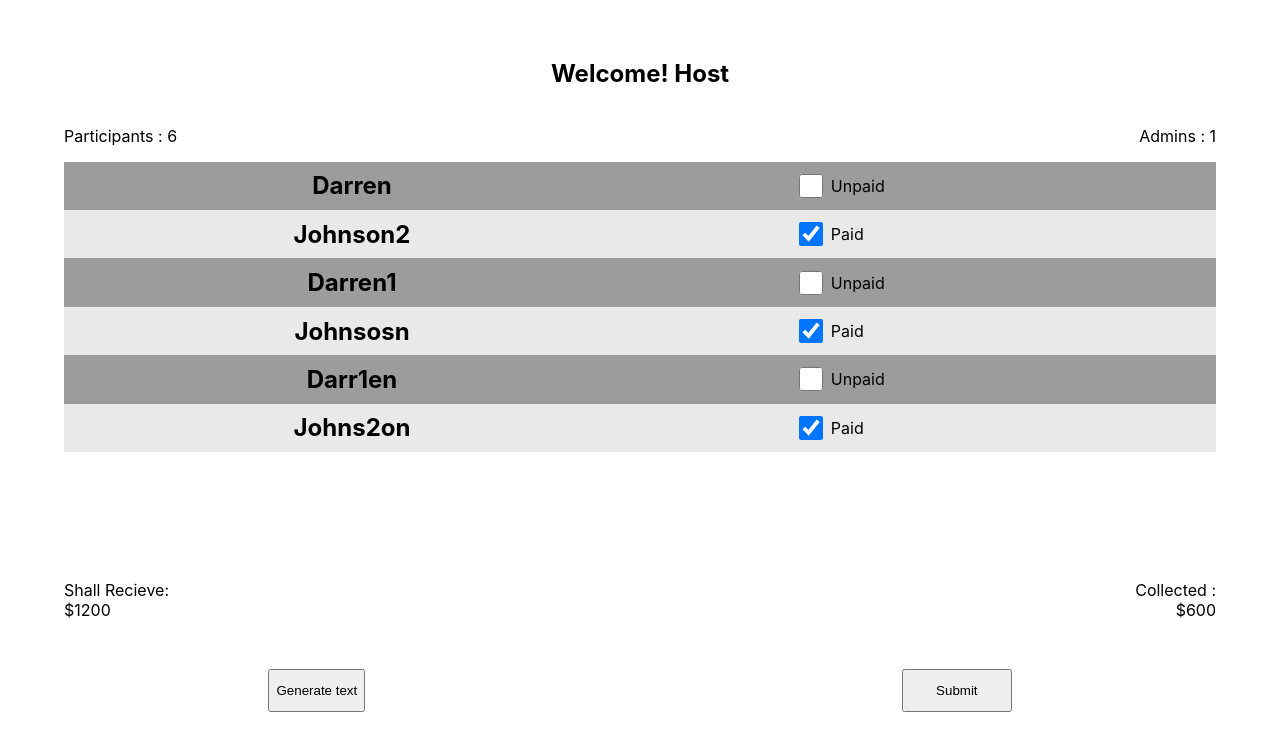
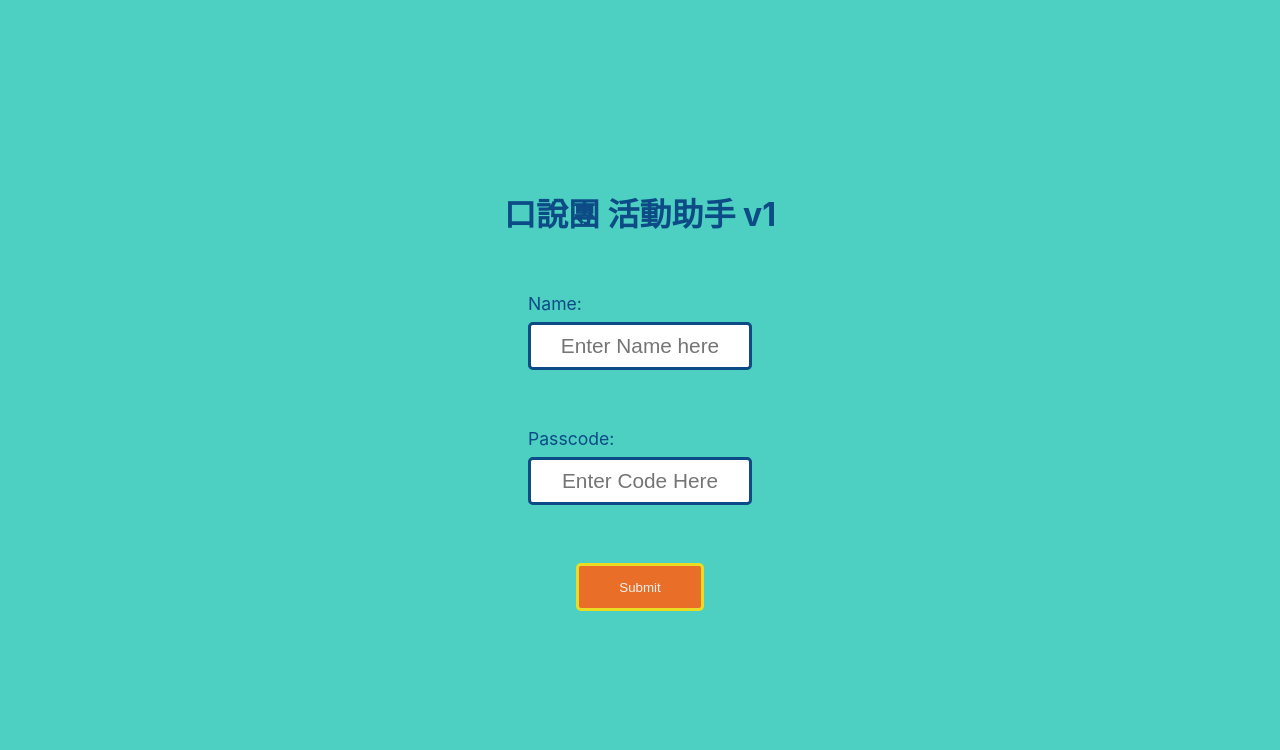
Before and after one commit to yangyangisyou/justpeak_event_helper, a React (Create React App) app: page / in a window 1280 px wide. Shown: the top 750 px of the page. Built offline with nearby package versions, Linux system fonts and the light colour scheme.

Commit message:
justspeak Vol 1

```diff
--- a/package.json
+++ b/package.json
@@ -11,6 +11,7 @@
     "@types/react": "^17.0.3",
     "@types/react-dom": "^17.0.2",
     "@types/uuid": "^8.3.0",
+    "axios": "^0.21.1",
     "react": "^17.0.1",
     "react-dom": "^17.0.1",
     "react-scripts": "4.0.3",
--- a/src/App.css
+++ b/src/App.css
@@ -32,6 +32,7 @@ ol[class] {
 }
 
 .App {
+  background-color: #4dcfc2;
   height: 100vh;
   display: -webkit-box;
   display: -ms-flexbox;
@@ -57,7 +58,7 @@ ol[class] {
 }
 
 .Landing__form {
-  height: 25rem;
+  height: 30rem;
   display: -webkit-box;
   display: -ms-flexbox;
   display: flex;
@@ -72,6 +73,10 @@ ol[class] {
           align-items: center;
 }
 
+.Landing__form h1 {
+  color: #0c4b86;
+}
+
 .Landing__form div {
   display: -webkit-box;
   display: -ms-flexbox;
@@ -83,7 +88,7 @@ ol[class] {
 }
 
 .Landing__form label {
-  color: grey;
+  color: #0c4b86;
   font-size: 1.1rem;
 }
 
@@ -93,15 +98,16 @@ ol[class] {
   margin-top: 0.5rem;
   width: 14rem;
   height: 3rem;
-  border: 0.15rem solid grey;
+  border: 0.2rem solid #0c4b86;
   border-radius: 0.3rem;
 }
 
 .Landing__form button {
+  color: #f0f0f0;
   width: 8rem;
   height: 3rem;
-  background-color: white;
-  border: 0.15rem solid blue;
+  background-color: #e96f28;
+  border: 0.2rem solid #e9dc22;
   border-radius: 0.3rem;
 }
 
@@ -109,6 +115,7 @@ ol[class] {
   margin: 0;
   height: 90vh;
   width: 100%;
+  position: relative;
   display: -webkit-box;
   display: -ms-flexbox;
   display: flex;
@@ -121,6 +128,30 @@ ol[class] {
   -webkit-box-align: center;
       -ms-flex-align: center;
           align-items: center;
+}
+
+.List .List__success {
+  width: 100vw;
+  height: 100vh;
+  background-color: rgba(0, 0, 0, 0.6);
+  position: absolute;
+  top: 50%;
+  left: 50%;
+  -webkit-transform: translate(-50%, -50%);
+          transform: translate(-50%, -50%);
+  display: -webkit-box;
+  display: -ms-flexbox;
+  display: flex;
+  -webkit-box-pack: center;
+      -ms-flex-pack: center;
+          justify-content: center;
+  -webkit-box-align: center;
+      -ms-flex-align: center;
+          align-items: center;
+}
+
+.List .List__success div {
+  color: white;
 }
 
 .List h1 {
@@ -239,17 +270,28 @@ ol[class] {
 
 .List .List__buttons button {
   height: 60%;
+  border-radius: 0.2rem;
+  background-color: #7ab5f8;
+  border: 0.2rem solid #5399e9;
+  -webkit-transition: 0.5s ease;
+  transition: 0.5s ease;
 }
 
 .List .List__buttons .submit {
   padding: 0.5rem 2rem 0.5rem 2rem;
 }
 
+.List .List__buttons .confirm {
+  background-color: #d6825b;
+  border: 0.2rem solid #e2b19b;
+  padding: 0.5rem 2rem 0.5rem 2rem;
+}
+
 .grey {
-  background-color: #e9e9e9;
+  background-color: #7ab5f8;
 }
 
 .darkgrey {
-  background-color: #9c9c9c;
+  background-color: #5399e9;
 }
 /*# sourceMappingURL=App.css.map */
--- a/src/App.tsx
+++ b/src/App.tsx
@@ -1,11 +1,32 @@
+import {useState} from 'react';
 import './App.css';
 import Landing from './components/Landing';
 import List from './components/List';
+import {IEvent} from './models/models';
 function App() {
-  window.localStorage.setItem('logged', 'true');
-  const session = window.localStorage.getItem('logged');
+  const eventIni: IEvent = {
+    eventId: 0,
+    eventName: '',
+    hostName: '',
+    passCode: '',
+    eventDate: '',
+    participantNumber: 0,
+    participants: [],
+  };
+  const [eventData, setEventData] = useState<IEvent>(eventIni);
+  const [logged, setLogged] = useState(false);
   return (
-    <div className='App'>{session === 'true' ? <List /> : <Landing />}</div>
+    <div className='App'>
+      {logged === true ? (
+        <List eventData={eventData} setLogged={setLogged} />
+      ) : (
+        <Landing
+          setEventData={setEventData}
+          setLogged={setLogged}
+          logged={logged}
+        />
+      )}
+    </div>
   );
 }
 
--- a/src/components/Landing.tsx
+++ b/src/components/Landing.tsx
@@ -1,12 +1,30 @@
-import {useState} from 'react';
-function Landing() {
+import {Dispatch, SetStateAction, useState} from 'react';
+import {request} from '../controller/request';
+import {IEvent} from '../models/models';
+interface ILandingProp {
+  logged: boolean;
+  setEventData: Dispatch<SetStateAction<IEvent>>;
+  setLogged: Dispatch<SetStateAction<boolean>>;
+}
+function Landing({setEventData, setLogged, logged}: ILandingProp) {
   const [passcode, setPassCode] = useState('');
+  const [hostName, setHostName] = useState('');
   return (
     <div className='Landing'>
       <div className='Landing__form'>
-        <h1>System</h1>
+        <h1>口說團 活動助手 v1</h1>
         <div>
-          <label>Enter Passcode</label>
+          <label>Name:</label>
+          <input
+            placeholder='Enter Name here'
+            value={hostName}
+            onChange={(event) => {
+              setHostName(event.target.value);
+            }}
+          ></input>
+        </div>
+        <div>
+          <label>Passcode:</label>
           <input
             placeholder='Enter Code Here'
             value={passcode}
@@ -16,7 +34,22 @@ function Landing() {
           ></input>
         </div>
 
-        <button>Submit</button>
+        <button
+          type='submit'
+          onClick={async () => {
+            const result = await request.getParticipants({
+              Code: passcode,
+              HostName: hostName,
+            });
+            //see if passcode is correct
+            if (result.passCode == passcode) {
+              setEventData(result);
+              setLogged(!logged);
+            }
+          }}
+        >
+          Submit
+        </button>
       </div>
     </div>
   );
--- a/src/components/List.tsx
+++ b/src/components/List.tsx
@@ -1,23 +1,34 @@
-import {useState} from 'react';
-import useMember, {IMember} from './hooks/useMember';
+import {Dispatch, SetStateAction, useState, useRef, useEffect} from 'react';
+import useParticipants from './hooks/useParticipants';
 import * as uuid from 'uuid';
+import {IEvent, IParticipant} from '../models/models';
+import {request} from '../controller/request';
 
-interface member extends IMember {
+interface participant extends IParticipant {
   key: string;
   setPaid: (index: number) => void;
+  index: number;
 }
-const data = [
-  {name: 'Darren', paid: false, isAdmin: false},
-  {name: 'Johnson2', paid: true, isAdmin: true},
-  {name: 'Darren1', paid: false, isAdmin: false},
-  {name: 'Johnsosn', paid: true, isAdmin: false},
-  {name: 'Darr1en', paid: false, isAdmin: false},
-  {name: 'Johns2on', paid: true, isAdmin: false},
-];
-function Member({key, index, name, paid, setPaid}: member) {
+
+interface IListProps {
+  eventData: IEvent;
+  setLogged: Dispatch<SetStateAction<boolean>>;
+}
+
+function Participant({
+  key,
+  participantId,
+  participantName,
+  eventId,
+  isAdmin,
+  index,
+  paid,
+  eventName,
+  setPaid,
+}: participant) {
   return (
-    <div className={`List__member ${index % 2 == 0 ? 'darkgrey' : 'grey'}`}>
-      <h2>{name}</h2>
+    <div className={`List__member ${index % 2 === 0 ? 'darkgrey' : 'grey'}`}>
+      <h2>{participantName}</h2>
       {paid ? (
         <div>
           <input
@@ -44,47 +55,81 @@ function Member({key, index, name, paid, setPaid}: member) {
   );
 }
 
-function List() {
-  //TODO backend
-  const rawData = data.map((data, index) => {
-    return {...data, index: index};
+function List({eventData, setLogged}: IListProps) {
+  const {
+    eventId,
+    eventName,
+    hostName,
+    passCode,
+    eventDate,
+    participantNumber,
+  } = eventData;
+  const {participants, setPaid} = useParticipants(
+    eventData.participants as Array<IParticipant>
+  );
+  const [confirmSubmit, setConfirmSubmit] = useState(false);
+  const [success, setSuccess] = useState(false);
+  const confirmRef = useRef(null);
+  //Reference if Button
+  function Confirm(ref: any) {
+    useEffect(() => {
+      document.addEventListener('click', (evt: any) => {
+        if (ref.current && !ref.current.contains(evt.target)) {
+          setConfirmSubmit(false);
+        }
+      });
+    }, [ref]);
+  }
+  Confirm(confirmRef);
+  //calculate expected_money find how many Admins and Show Collected money
+  const expected_money = participants.length * 200;
+  const admins = participants.filter((participant: IParticipant, i: number) => {
+    return participant.isAdmin === true;
   });
-  //TODO change DATA
-  const {members, setPaid} = useMember(rawData);
-
-  //calculate expected_money
-  const expected_money = members.length * 200;
-  //find how many Admins
-  const admins = members.filter((member, i) => {
-    return member.isAdmin == true;
-  });
-  //Show Collected money
-  let collected = members.filter((member, i) => {
-    return member.paid === true;
+  let collected = participants.filter(
+    (participant: IParticipant, i: number) => {
+      return participant.paid === true;
+    }
+  );
+  //Mapping Participants
+  const ParticipantsList = participants.map((data, index) => {
+    return (
+      <Participant
+        eventName={data.eventName}
+        participantId={data.participantId}
+        eventId={data.eventId}
+        setPaid={setPaid}
+        participantName={data.participantName}
+        index={index}
+        paid={data.paid}
+        key={uuid.v4()}
+        isAdmin={data.isAdmin}
+      />
+    );
   });
   return (
     <div className='List'>
-      <h1>Welcome! Host</h1>
+      {success ? (
+        <div
+          className='List__success'
+          onClick={() => {
+            setLogged(false);
+            setSuccess(false);
+          }}
+        >
+          <div>Successfully Submitted!</div>
+        </div>
+      ) : (
+        ''
+      )}
+      <h1>Welcome {hostName} !</h1>
 
       <div className='List__container'>
         <div className='List__info'>
-          <p>Participants : {members.length}</p>
+          <p>Participants : {participants.length}</p>
           <p>Admins : {admins.length}</p>
         </div>
-        <div className='List__List'>
-          {members.map((data, index) => {
-            return (
-              <Member
-                setPaid={setPaid}
-                name={data.name}
-                index={index}
-                paid={data.paid}
-                key={uuid.v4()}
-                isAdmin={data.isAdmin}
-              />
-            );
-          })}
-        </div>
+        <div className='List__List'>{ParticipantsList}</div>
 
         <div className='List__money'>
           <div className='left'>
@@ -98,9 +143,24 @@ function List() {
         </div>
       </div>
 
-      <div className='List__buttons'>
-        <button className='text'>Generate text</button>
-        <button className='submit'>Submit</button>
+      <div className='List__buttons' ref={confirmRef}>
+        {/* <button className='text'>Generate text</button> */}
+        <button
+          className={confirmSubmit ? 'confirm' : 'submit'}
+          onClick={(evt) => {
+            // console.log(evt.target);
+            setConfirmSubmit(true);
+
+            if (confirmSubmit == true) {
+              const result = request.upDatePaid(eventData, participants);
+              if (result) {
+                setSuccess(true);
+              }
+            }
+          }}
+        >
+          {confirmSubmit ? 'Confirm' : 'Submit'}
+        </button>
       </div>
     </div>
   );
--- a/src/components/hooks/useMember.tsx
+++ /dev/null
@@ -1,20 +0,0 @@
-import {useState} from 'react';
-export interface IMember {
-  index: number;
-  name: string;
-  paid: boolean;
-  isAdmin: boolean;
-}
-function useMember(initialVal: Array<IMember>) {
-  const [members, setMember] = useState(initialVal);
-  function setPaid(index: number): void {
-    let temp = [...members];
-
-    temp[index].paid = !temp[index].paid;
-    console.log(temp[index].paid);
-    setMember(temp);
-    // console.log(temp);
-  }
-  return {members, setPaid};
-}
-export default useMember;
--- /dev/null
+++ b/src/components/hooks/useParticipants.tsx
@@ -0,0 +1,16 @@
+import {useState} from 'react';
+import {IParticipant} from '../../models/models';
+
+function useParticipants(initialVal: Array<IParticipant>) {
+  const [participants, setParticipants] = useState(initialVal);
+  function setPaid(index: number): void {
+    let temp = [...participants];
+
+    temp[index].paid = !temp[index].paid;
+    console.log(temp[index].paid);
+    setParticipants(temp);
+    // console.log(temp);
+  }
+  return {participants, setPaid};
+}
+export default useParticipants;
--- /dev/null
+++ b/src/controller/request.ts
@@ -0,0 +1,34 @@
+import axios, {AxiosResponse} from 'axios';
+import {IEvent, IParticipant, IPassCode} from '../models/models';
+type EventInfo = IEvent;
+export const request = {
+  getParticipants: async function (PassCode: IPassCode): Promise<EventInfo> {
+    try {
+      const result: AxiosResponse<any> = await axios.post(
+        'http://localhost:5000/login',
+        PassCode
+      );
+      return result.data;
+    } catch (error) {
+      console.log(error.response);
+      return error.message;
+    }
+  },
+  upDatePaid: async function (
+    eventData: IEvent,
+    participants: Array<IParticipant>
+  ) {
+    const event = eventData;
+    event.participants = participants;
+    try {
+      const result: AxiosResponse<any> = await axios.post(
+        'http://localhost:5000/updateParticipants',
+        event
+      );
+      console.log(result);
+      return event;
+    } catch (error) {
+      console.log(error);
+    }
+  },
+};
--- /dev/null
+++ b/src/models/models.ts
@@ -0,0 +1,22 @@
+export interface IEvent {
+  eventId: number;
+  eventName: string;
+  hostName: string;
+  passCode: string;
+  eventDate: string;
+  participantNumber: number;
+  participants: Array<IParticipant>;
+}
+export interface IParticipant {
+  participantId: number;
+  paid: boolean;
+  eventName: string;
+  isAdmin: boolean;
+  participantName: string;
+  eventId: number;
+}
+
+export interface IPassCode {
+  Code: string;
+  HostName: string;
+}
--- a/src/sass/App.scss
+++ b/src/sass/App.scss
@@ -26,7 +26,11 @@ ol[class] {
 .html {
   font-size: 10px;
 }
+$formColor: rgb(12, 75, 134);
+$background: rgb(77, 207, 194);
+
 .App {
+  background-color: $background;
   height: 100vh;
   display: flex;
   align-items: center;
@@ -38,18 +42,22 @@ ol[class] {
   flex-direction: column;
   justify-content: center;
 }
+
 .Landing__form {
-  height: 25rem;
+  height: 30rem;
   display: flex;
   flex-direction: column;
   justify-content: space-around;
   align-items: center;
+  h1 {
+    color: $formColor;
+  }
   div {
     display: flex;
     flex-direction: column;
   }
   label {
-    color: grey;
+    color: $formColor;
     font-size: 1.1rem;
   }
   input {
@@ -58,14 +66,15 @@ ol[class] {
     margin-top: 0.5rem;
     width: 14rem;
     height: 3rem;
-    border: 0.15rem solid grey;
+    border: 0.2rem solid $formColor;
     border-radius: 0.3rem;
   }
   button {
+    color: rgb(240, 240, 240);
     width: 8rem;
     height: 3rem;
-    background-color: white;
-    border: 0.15rem solid blue;
+    background-color: rgb(233, 111, 40);
+    border: 0.2rem solid rgb(233, 220, 34);
     border-radius: 0.3rem;
   }
 }
@@ -73,10 +82,26 @@ ol[class] {
   margin: 0;
   height: 90vh;
   width: 100%;
+  position: relative;
   display: flex;
   flex-direction: column;
   justify-content: space-around;
   align-items: center;
+  .List__success {
+    width: 100vw;
+    height: 100vh;
+    background-color: rgba(0, 0, 0, 0.6);
+    position: absolute;
+    top: 50%;
+    left: 50%;
+    transform: translate(-50%, -50%);
+    display: flex;
+    justify-content: center;
+    align-items: center;
+    div {
+      color: white;
+    }
+  }
   h1 {
     font-size: 1.5rem;
     text-align: center;
@@ -142,16 +167,25 @@ ol[class] {
     justify-content: space-around;
     button {
       height: 60%;
+      border-radius: 0.2rem;
+      background-color: rgb(122, 181, 248);
+      border: 0.2rem solid rgb(83, 153, 233);
+      transition: 0.5s ease;
     }
     .submit {
+      padding: 0.5rem 2rem 0.5rem 2rem;
+    }
+    .confirm {
+      background-color: rgb(214, 130, 91);
+      border: 0.2rem solid rgb(226, 177, 155);
       padding: 0.5rem 2rem 0.5rem 2rem;
     }
     width: 100%;
   }
 }
 .grey {
-  background-color: rgb(233, 233, 233);
+  background-color: rgb(122, 181, 248);
 }
 .darkgrey {
-  background-color: rgb(156, 156, 156);
+  background-color: rgb(83, 153, 233);
 }
```
Also changed, not shown: 2 other files (tests, documents, lock files or other folders).
